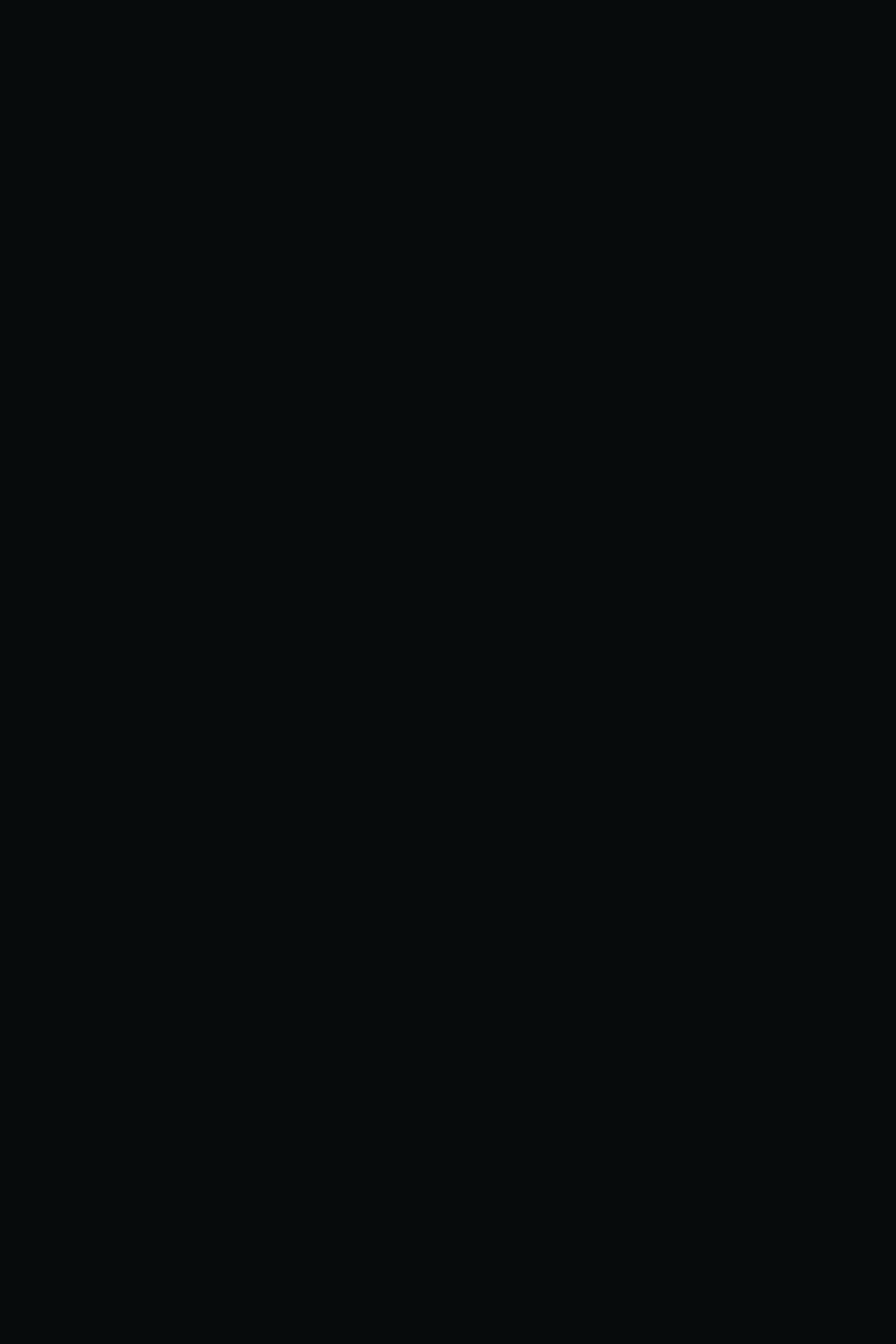
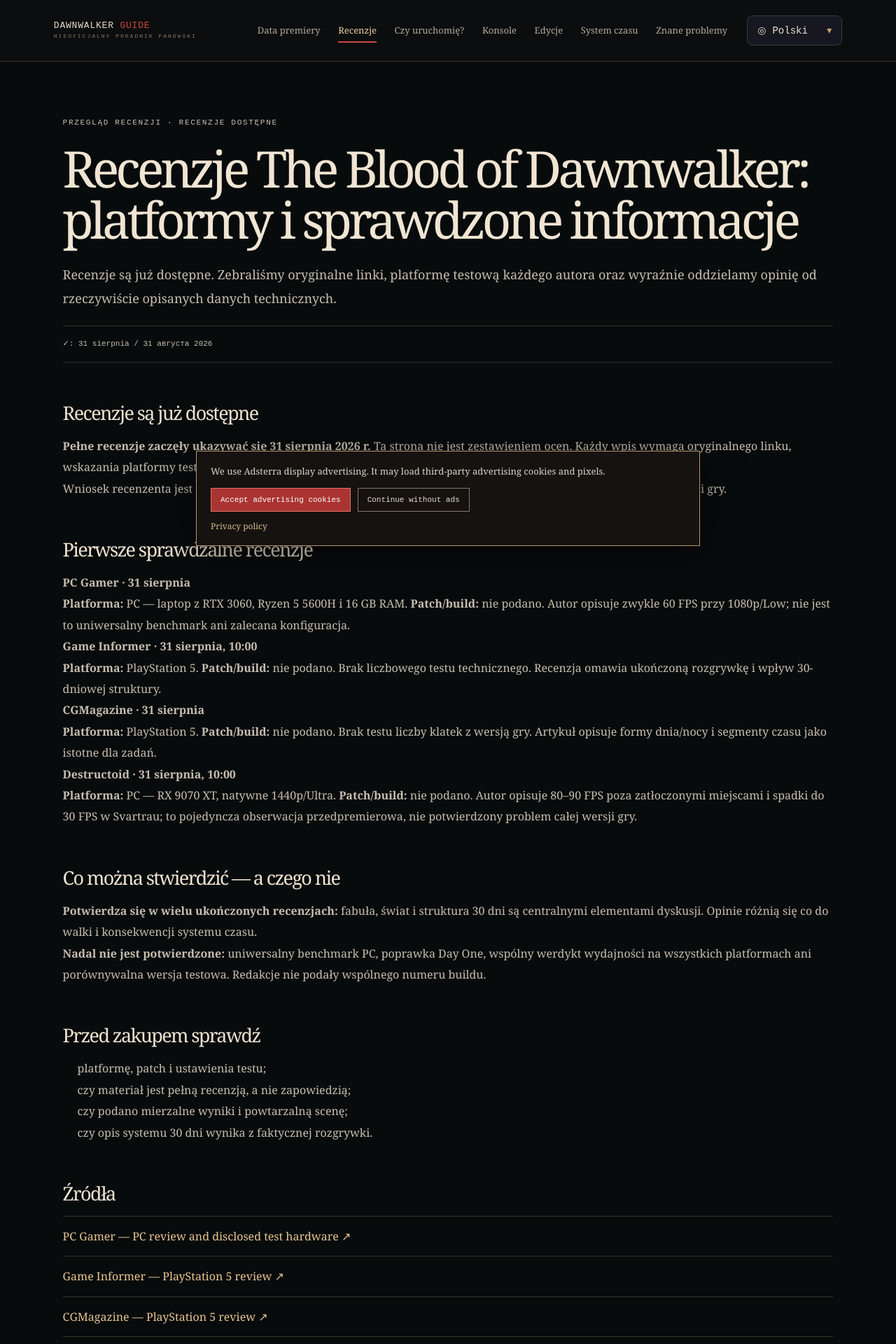
Before and after one commit to wencun/dawnwalker.cc, a Next.js app: page /pl/review-embargo in a window 1280 px wide. Before the commit this address had no page. Shown: the top 1920 px of the page at 70% size. Before the commit the page ends 800 px from the top, so only its background shows below. Built offline with nearby package versions, Linux system fonts and the light colour scheme.

Commit message:
Localize review guides and speed language switching

```diff
--- /dev/null
+++ b/app/[locale]/review-embargo/page.tsx
@@ -0,0 +1,54 @@
+import { notFound } from "next/navigation";
+import { RegionalGuidePage, regionalMetadata } from "../../regional-guide";
+
+const locales = ["pl", "ru"] as const;
+type Locale = typeof locales[number];
+
+const sources = [
+  { label: "PC Gamer — PC review and disclosed test hardware", href: "https://www.pcgamer.com/games/rpg/the-blood-of-dawnwalker-review/" },
+  { label: "Game Informer — PlayStation 5 review", href: "https://gameinformer.com/review/the-blood-of-dawnwalker/time-doesnt-heal-all-wounds" },
+  { label: "CGMagazine — PlayStation 5 review", href: "https://www.cgmagonline.com/review/game/blood-of-dawnwalker-review-rpg/" },
+  { label: "Destructoid — PC performance observation", href: "https://www.destructoid.com/reviews/the-blood-of-dawnwalker-review/" },
+];
+
+const copy = {
+  pl: {
+    title: "Recenzje The Blood of Dawnwalker: platformy i sprawdzone informacje",
+    dek: "Recenzje są już dostępne. Zebraliśmy oryginalne linki, platformę testową każdego autora oraz wyraźnie oddzielamy opinię od rzeczywiście opisanych danych technicznych.",
+    eyebrow: "PRZEGLĄD RECENZJI · RECENZJE DOSTĘPNE",
+    sections: [
+      { title: "Recenzje są już dostępne", body: <><p><b>Pełne recenzje zaczęły ukazywać się 31 sierpnia 2026 r.</b> Ta strona nie jest zestawieniem ocen. Każdy wpis wymaga oryginalnego linku, wskazania platformy testowej i jasnego opisu tego, czego dana redakcja nie ujawniła.</p><p>Wniosek recenzenta jest opinią. Wynik techniczny ma znaczenie tylko dla ujawnionego sprzętu, ustawień, sceny i wersji gry.</p></> },
+      { title: "Pierwsze sprawdzalne recenzje", body: <div className="source-list"><p><b>PC Gamer · 31 sierpnia</b><br/><b>Platforma:</b> PC — laptop z RTX 3060, Ryzen 5 5600H i 16 GB RAM. <b>Patch/build:</b> nie podano. Autor opisuje zwykle 60 FPS przy 1080p/Low; nie jest to uniwersalny benchmark ani zalecana konfiguracja.</p><p><b>Game Informer · 31 sierpnia, 10:00</b><br/><b>Platforma:</b> PlayStation 5. <b>Patch/build:</b> nie podano. Brak liczbowego testu technicznego. Recenzja omawia ukończoną rozgrywkę i wpływ 30-dniowej struktury.</p><p><b>CGMagazine · 31 sierpnia</b><br/><b>Platforma:</b> PlayStation 5. <b>Patch/build:</b> nie podano. Brak testu liczby klatek z wersją gry. Artykuł opisuje formy dnia/nocy i segmenty czasu jako istotne dla zadań.</p><p><b>Destructoid · 31 sierpnia, 10:00</b><br/><b>Platforma:</b> PC — RX 9070 XT, natywne 1440p/Ultra. <b>Patch/build:</b> nie podano. Autor opisuje 80–90 FPS poza zatłoczonymi miejscami i spadki do 30 FPS w Svartrau; to pojedyncza obserwacja przedpremierowa, nie potwierdzony problem całej wersji gry.</p></div> },
+      { title: "Co można stwierdzić — a czego nie", body: <><p><b>Potwierdza się w wielu ukończonych recenzjach:</b> fabuła, świat i struktura 30 dni są centralnymi elementami dyskusji. Opinie różnią się co do walki i konsekwencji systemu czasu.</p><p><b>Nadal nie jest potwierdzone:</b> uniwersalny benchmark PC, poprawka Day One, wspólny werdykt wydajności na wszystkich platformach ani porównywalna wersja testowa. Redakcje nie podały wspólnego numeru buildu.</p></> },
+      { title: "Przed zakupem sprawdź", body: <ul><li>platformę, patch i ustawienia testu;</li><li>czy materiał jest pełną recenzją, a nie zapowiedzią;</li><li>czy podano mierzalne wyniki i powtarzalną scenę;</li><li>czy opis systemu 30 dni wynika z faktycznej rozgrywki.</li></ul> },
+    ],
+  },
+  ru: {
+    title: "Обзоры The Blood of Dawnwalker: платформы и проверенные данные",
+    dek: "Обзоры уже вышли. Здесь собраны первоисточники, платформа тестирования каждого автора и чёткое разделение мнения критика и фактически раскрытых технических данных.",
+    eyebrow: "ОБЗОРЫ · РЕЦЕНЗИИ ВЫШЛИ",
+    sections: [
+      { title: "Обзоры уже доступны", body: <><p><b>Полные обзоры начали выходить 31 августа 2026 года.</b> Это не сводка оценок: для каждого пункта нужен первоисточник, указанная платформа и явное описание того, что из технического контекста не раскрыто.</p><p>Вывод автора — это мнение. Техническое наблюдение относится только к названному железу, настройкам, сцене и версии игры.</p></> },
+      { title: "Первые проверяемые обзоры", body: <div className="source-list"><p><b>PC Gamer · 31 августа</b><br/><b>Платформа:</b> PC — ноутбук RTX 3060, Ryzen 5 5600H и 16 ГБ RAM. <b>Патч/сборка:</b> не указаны. Автор сообщает, что в основном удерживал 60 FPS при 1080p/Low; это не универсальный бенчмарк и не рекомендуемая конфигурация.</p><p><b>Game Informer · 31 августа, 10:00</b><br/><b>Платформа:</b> PlayStation 5. <b>Патч/сборка:</b> не указаны. Числового технического теста нет. В обзоре рассматривается завершённое прохождение и влияние 30-дневной структуры.</p><p><b>CGMagazine · 31 августа</b><br/><b>Платформа:</b> PlayStation 5. <b>Патч/сборка:</b> не указаны. Версионного FPS-теста нет. Материал называет дневную/ночную форму и сегменты времени важными для подхода к заданиям.</p><p><b>Destructoid · 31 августа, 10:00</b><br/><b>Платформа:</b> PC — RX 9070 XT, нативные 1440p/Ultra. <b>Патч/сборка:</b> не указаны. Автор сообщает о 80–90 FPS вне загруженных зон и падениях до 30 FPS в Svartrau; это один предрелизный отчёт, а не подтверждённая проблема всей игры.</p></div> },
+      { title: "Что можно и нельзя заключить", body: <><p><b>Несколько завершённых обзоров подтверждают:</b> история, мир и 30-дневная структура занимают центральное место в обсуждении. Оценки боёв и последствий временной системы расходятся.</p><p><b>Пока не подтверждены:</b> общий PC-бенчмарк, исправление первого дня, вывод о производительности на всех платформах или сопоставимая тестовая сборка. Общий номер сборки в обзорах не раскрыт.</p></> },
+      { title: "Что проверить перед покупкой", body: <ul><li>платформу, патч и настройки теста;</li><li>является ли материал полной рецензией, а не превью;</li><li>есть ли измеримые результаты и повторяемая сцена;</li><li>основан ли вывод о 30 днях на реальном прохождении.</li></ul> },
+    ],
+  },
+} as const;
+
+export function generateStaticParams() { return locales.map((locale) => ({ locale })); }
+
+export async function generateMetadata({ params }: { params: Promise<{ locale: string }> }) {
+  const { locale } = await params;
+  if (!locales.includes(locale as Locale)) return {};
+  const item = copy[locale as Locale];
+  return regionalMetadata(locale as Locale, item.title, item.dek, `/${locale}/review-embargo`, ["The Blood of Dawnwalker review", "The Blood of Dawnwalker recenzje", "The Blood of Dawnwalker обзоры"]);
+}
+
+export default async function LocalizedReviewPage({ params }: { params: Promise<{ locale: string }> }) {
+  const { locale } = await params;
+  if (!locales.includes(locale as Locale)) notFound();
+  const normalized = locale as Locale;
+  const item = copy[normalized];
+  return <RegionalGuidePage locale={normalized} eyebrow={item.eyebrow} title={item.title} dek={item.dek} checked="31 sierpnia / 31 августа 2026" checkedLabel="✓" sourcesLabel={normalized === "pl" ? "Źródła" : "Источники"} sources={sources} sections={[...item.sections]} homeLabel="" releaseLabel="" consoleLabel="" footer={normalized === "pl" ? "Nieoficjalny poradnik fanowski. Opinie krytyków są oddzielone od faktów technicznych." : "Неофициальный фан-гид. Мнения критиков отделены от технических фактов."} />;
+}
--- a/app/language-switcher.tsx
+++ b/app/language-switcher.tsx
@@ -1,6 +1,7 @@
 "use client";
 
-import { useEffect } from "react";
+import Link from "next/link";
+import { useEffect, type MouseEvent } from "react";
 import { usePathname } from "next/navigation";
 
 const languages = [
@@ -13,8 +14,8 @@
 // Everything else returns to that language's home instead of a thin fallback page.
 const translatedPaths = {
   en: new Set(["/", "/release-date", "/console-performance", "/can-i-run", "/editions", "/time-system", "/known-issues", "/gameplay", "/review-embargo"]),
-  pl: new Set(["/", "/release-date", "/console-performance", "/can-i-run"]),
-  ru: new Set(["/", "/release-date", "/console-performance"]),
+  pl: new Set(["/", "/release-date", "/console-performance", "/can-i-run", "/review-embargo"]),
+  ru: new Set(["/", "/release-date", "/console-performance", "/can-i-run", "/review-embargo"]),
 } as const;
 
 export function LanguageSwitcher() {
@@ -32,10 +33,14 @@
     return () => { delete document.documentElement.dataset.locale; };
   }, [current]);
 
+  const closeMenu = (event: MouseEvent<HTMLAnchorElement>) => {
+    event.currentTarget.closest("details")?.removeAttribute("open");
+  };
+
   return <details className="language-switcher">
     <summary aria-label="Choose language"><span aria-hidden="true">◎</span>{languages.find((item) => item.code === current)?.label}</summary>
     <div role="menu" aria-label="Languages">
-      {languages.map((language) => <a key={language.code} href={href(language.code)} lang={language.code} aria-current={language.code === current ? "page" : undefined}>{language.label}</a>)}
+      {languages.map((language) => <Link key={language.code} href={href(language.code)} prefetch={false} onClick={closeMenu} lang={language.code} aria-current={language.code === current ? "page" : undefined}>{language.label}</Link>)}
     </div>
   </details>;
 }
--- a/app/site-nav.tsx
+++ b/app/site-nav.tsx
@@ -17,6 +17,7 @@
   ],
   pl: [
     { href: "/pl/release-date", label: "Data premiery" },
+    { href: "/pl/review-embargo", label: "Recenzje" },
     { href: "/pl/can-i-run", label: "Czy uruchomię?" },
     { href: "/pl/console-performance", label: "Konsole" },
     { href: "/pl/editions", label: "Edycje" },
@@ -25,6 +26,7 @@
   ],
   ru: [
     { href: "/ru/release-date", label: "Дата выхода" },
+    { href: "/ru/review-embargo", label: "Обзоры" },
     { href: "/ru/can-i-run", label: "Запустится ли?" },
     { href: "/ru/console-performance", label: "Консоли" },
     { href: "/ru/editions", label: "Издания" },
```
Also changed, not shown: 1 other file (tests, documents, lock files or other folders).
